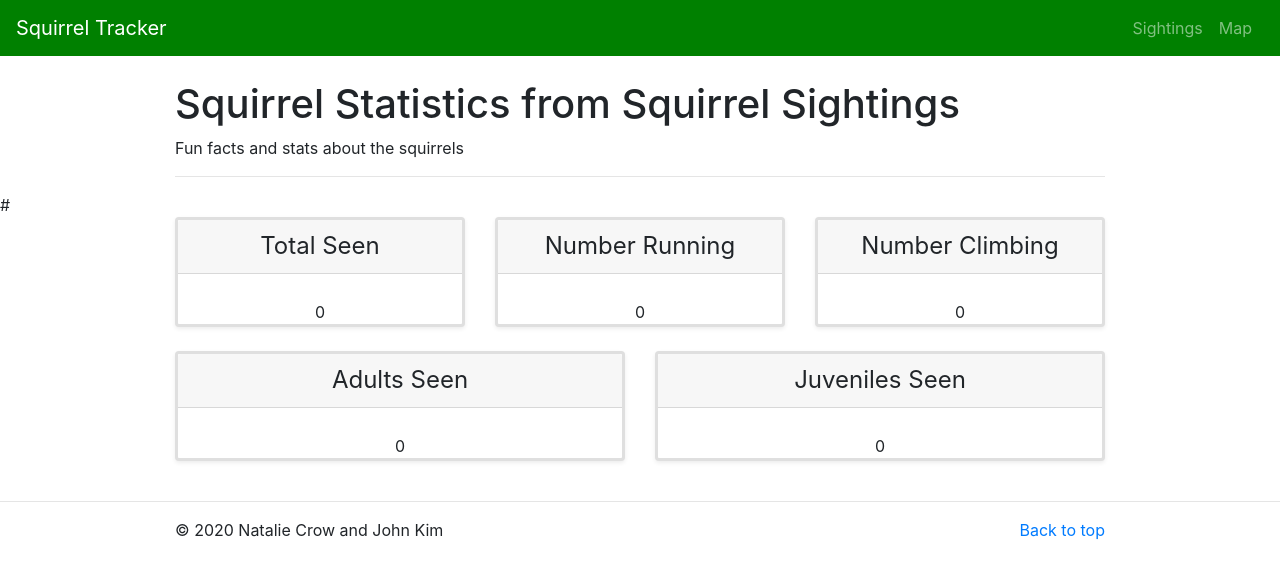
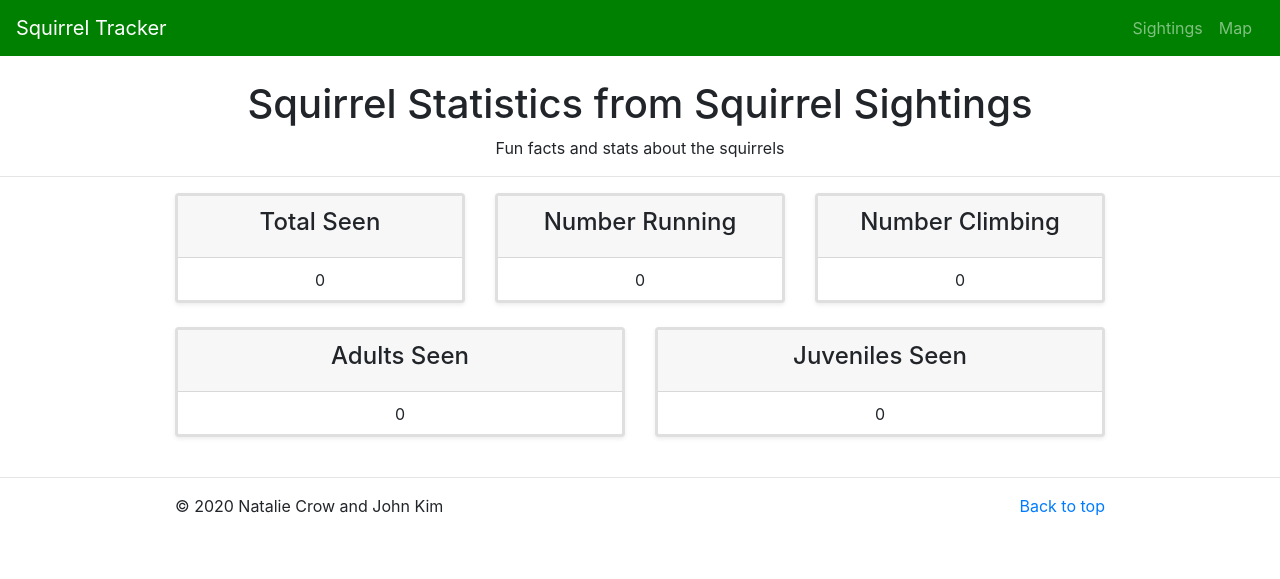
Before and after one commit to natxc/squirrel-tracker, a Django app: page /stats.html in a window 1280 px wide. Shown: the top 579 px of the page. Run offline with Django 3.2, Linux system fonts and the light colour scheme; data that the repository does not hold is empty; some libraries are stand-ins or nearby versions.

Commit message:
Format adjustment on stat cards

```diff
--- a/tracker/templates/tracker/stats.html
+++ b/tracker/templates/tracker/stats.html
@@ -32,23 +32,21 @@
 
 
 <br>
-      <div class="container">
+      <div class="pricing header text-center">
   <h1>Squirrel Statistics from Squirrel Sightings</h1>
   <p>Fun facts and stats about the squirrels</p>
-  <hr>
 </div>
 
-	#  <div class="container">
-
+<hr>
+  <div class="container">
    <div class="card-deck mb-3 text-center">
-
      <div class="card mb-4 shadow-sm">
       <div class="card-header">
-        <h4 class="my-0 font-weight-normal">Total Seen</h4>
+        <h4>Total Seen</h4>
       </div>
       <div class="card-body">
-        <ul class="list-unstyled mt-3 mb-4">
-		<li>{{total_seen}}</li>
+        <ul class="list-unstyled">
+	 <li>{{total_seen}}</li>
         </ul>
       </div>
     </div>
@@ -56,11 +54,11 @@
 
     <div class="card mb-4 shadow-sm">
       <div class="card-header">
-        <h4 class="my-0 font-weight-normal">Number Running</h4>
+        <h4>Number Running</h4>
       </div>
       <div class="card-body">
-        <ul class="list-unstyled mt-3 mb-4">
-		<li>{{number_running}}</li>
+	      <ul class="list-unstyled">
+	  <li>{{number_running}}</li>
         </ul>
       </div>
     </div>
@@ -68,11 +66,11 @@
 
     <div class="card mb-4 shadow-sm">
       <div class="card-header">
-        <h4 class="my-0 font-weight-normal">Number Climbing</h4>
+        <h4>Number Climbing</h4>
       </div>
       <div class="card-body">
-        <ul class="list-unstyled mt-3 mb-4">
-          <li>{{number_climbing}}<li>
+	      <ul class="list-unstyled">
+          <li>{{number_climbing}}</li>
         </ul>
       </div>
     </div>
@@ -80,10 +78,10 @@
 
     <div class="card mb-4 shadow-sm">
       <div class="card-header">
-        <h4 class="my-0 font-weight-normal">Adults Seen</h4>
+        <h4>Adults Seen</h4>
       </div>
       <div class="card-body">
-        <ul class="list-unstyled mt-3 mb-4">
+        <ul class="list-unstyled">
           <li>{{adults_seen}}</li>
         </ul>
       </div>
@@ -92,10 +90,10 @@
 
     <div class="card mb-4 shadow-sm">
       <div class="card-header">
-        <h4 class="my-0 font-weight-normal">Juveniles Seen</h4>
+        <h4>Juveniles Seen</h4>
       </div>
       <div class="card-body">
-        <ul class="list-unstyled mt-3 mb-4">
+	      <ul class="list-unstyled">
           <li>{{juvenile_seen}}</li>
         </ul>
       </div>
```
